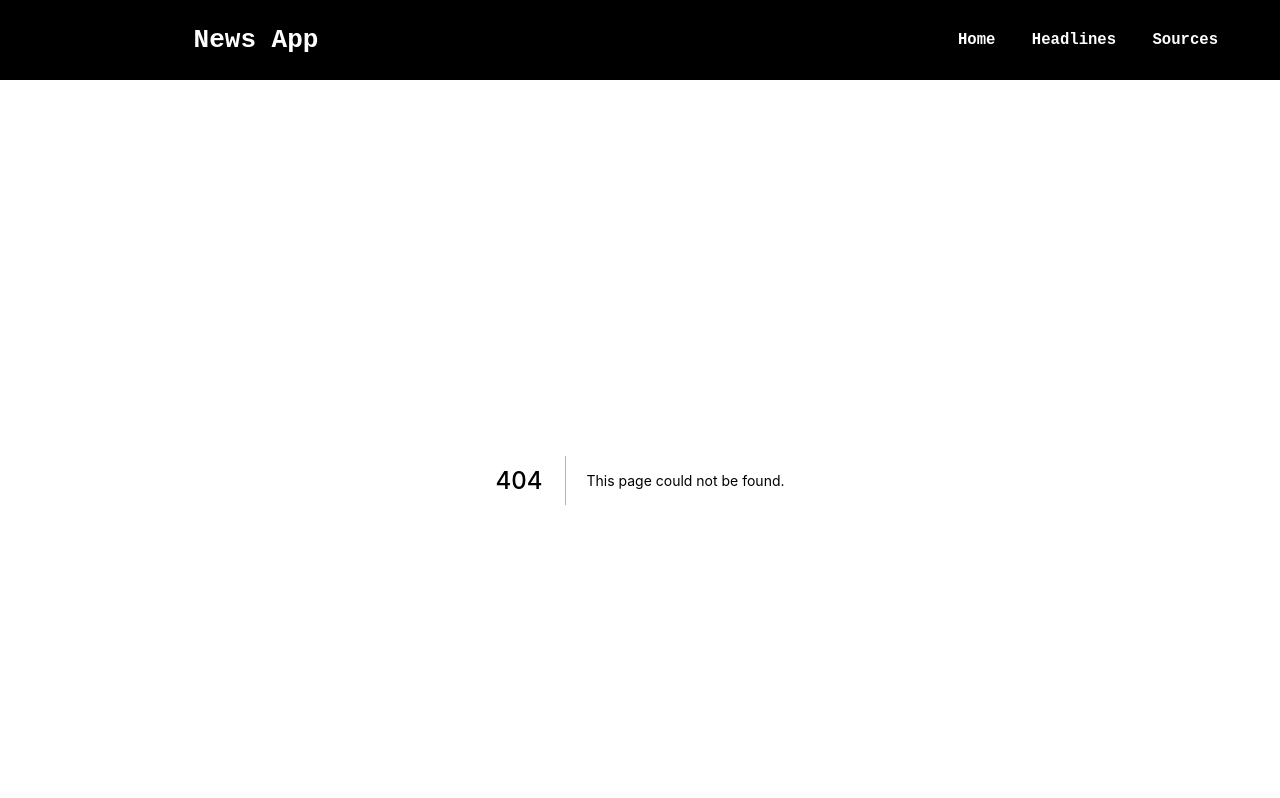
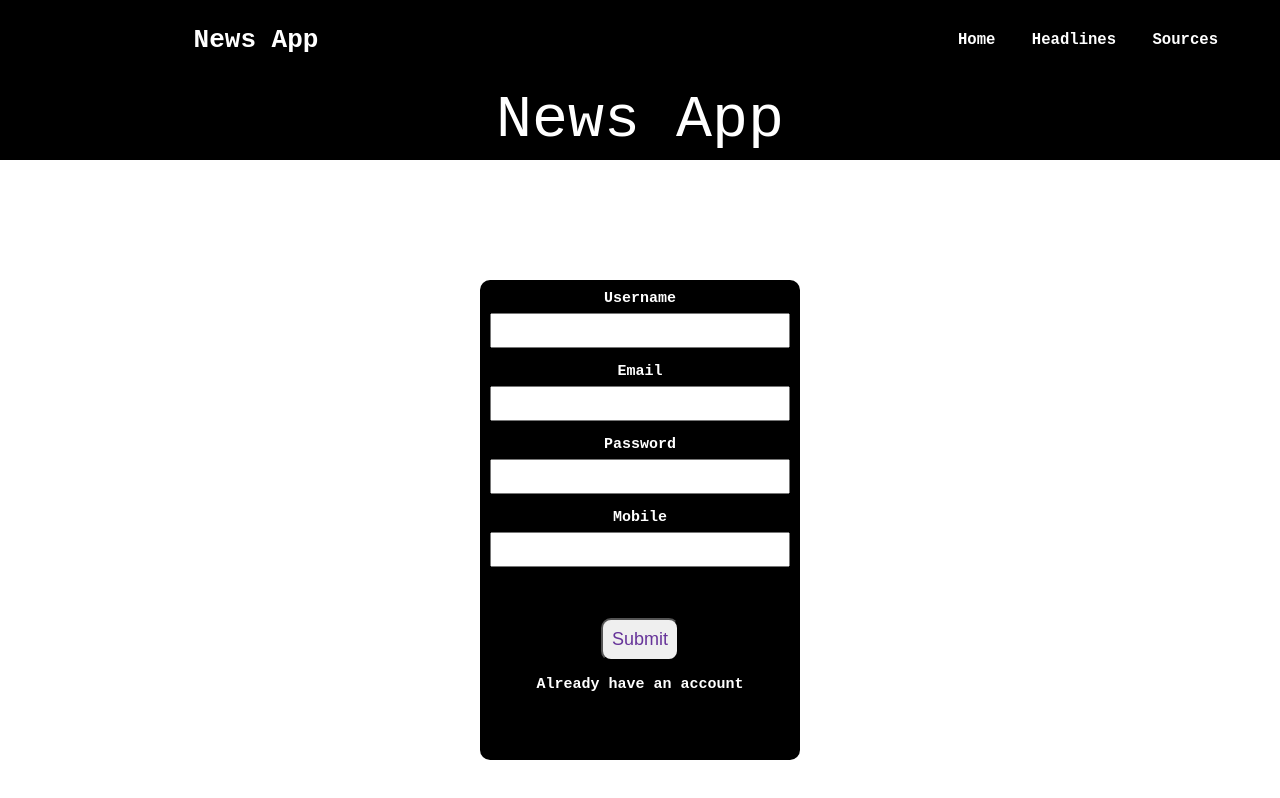
Before and after one commit to Prashant-Singh79/appnews, a Next.js app: page /signup in a window 1280 px wide. Before the commit this address had no page. Shown: the top 798 px of the page. Built offline with nearby package versions, Linux system fonts and the light colour scheme.

Commit message:
feat(PROJ-NewsApp-Headline): Add latest news headlines and style page dczs
scsd

```diff
--- a/component/Layout.js
+++ b/component/Layout.js
@@ -1,5 +1,6 @@
 import Head from "next/head"
 import Header from "./Header";
+import Signin from "./signin";
 
 function Layout({title,children}) {
   return (
@@ -8,7 +9,10 @@ function Layout({title,children}) {
       <Head>
         <title>{title}</title>
       </Head>
+
       <Header/>
+
+
       {children}
   </div>
   );
--- a/pages/headlines.js
+++ b/pages/headlines.js
@@ -1,9 +1,13 @@
 import NewsItem from "../component/NewsItem";
 import style from "../styles/Index.module.css"
+import Innerheadlines from "../component/Innerheadlines";
+
+
 
 function headlines({news}) {
   return (
   <div>
+    <Innerheadlines/>
        {news.articles.map((item)=>(
         <NewsItem key={item.id} news={item}/>
       ))}
--- a/pages/index.js
+++ b/pages/index.js
@@ -1,7 +1,7 @@
 import Head from "next/head";
 import Image from "next/image";
 import styles from "../styles/Home.module.css";
-
+import Link  from "next/link";
 
 
 export default function Home({news}) {
@@ -14,6 +14,7 @@ export default function Home({news}) {
 
      <h1>Welcomes to the news App</h1>
 
+
     </div>
   );
 }
--- /dev/null
+++ b/pages/signup.js
@@ -0,0 +1,70 @@
+import style from "../styles/Signup.module.css"
+import Link from "next/link"
+
+function signup() {
+    return (
+      <>
+       <div className={style.title}>
+         <div className={style.news}>News App</div>
+
+       </div>
+        <div className={style.signhead}>
+
+          <div className={style.signheadinner}>
+
+            <label className={style.signinput} htmlFor="username">
+              Username
+            </label>
+            <input
+              autoComplete="off"
+              className={style.signinput}
+              name="username"
+              type="text"
+              // onChange={input}
+              // value={registration.username}
+            ></input>
+            <label className={style.signinput}htmlFor="email">
+              Email
+            </label>
+            <input
+              autoComplete="off"
+              className={style.signinput}
+              name="email"
+              type="email"
+              // onChange={input}
+              // value={registration.email}
+            ></input>
+            <label className={style.signinput} htmlFor="password">
+              Password
+            </label>
+            <input
+              autoComplete="off"
+              className={style.signinput}
+              name="password"
+              type="password"
+              // onChange={input}
+              // value={registration.password}
+            ></input>
+            <label className={style.signlabel} htmlFor="phone">
+              Mobile
+            </label>
+            <input
+              className={style.signinput}
+              name="phone"
+              type="text"
+              // onChange={input}
+              // value={registration.phone}
+            ></input>
+            <button className={style.signbtn} /*onClick={submit}*/>
+              Submit
+            </button>
+            <Link href="/signin" ><a><div className={style.link}>Already have an account</div></a></Link>
+          </div>
+
+        </div>
+        </>
+
+      );
+}
+
+export default signup;
--- /dev/null
+++ b/styles/Signin.module.css
@@ -0,0 +1,58 @@
+
+.signhead{
+
+    height: 90vh;
+
+    display: flex;
+    justify-content: center;
+    align-items: center;
+
+  }
+
+
+  .signheadinner{
+
+    height: 60vh;
+    width: 25vw;
+   color: white;
+   background-color: black;
+    text-align: center;
+    padding: 10px;
+    border-radius: 10px;
+    font-weight: bold;
+    font-size: 15px;
+
+
+
+
+  }
+
+
+  .signinput{
+
+  width: 100%;
+  margin-bottom: 5%;
+  margin-top: 2%;
+  padding: .5rem;
+  font-size: medium;
+
+
+  }
+
+  .signbtn{
+
+    color:rebeccapurple;
+    margin-top: 2em;
+    padding: .5em;
+    border-radius: 10px;
+    font-size: larger;
+  }
+
+  .signlabel{
+    margin: 10px;
+    font-size: larger;
+  }
+
+  .link{
+      margin-top: 5%;
+  }
--- /dev/null
+++ b/styles/Signup.module.css
@@ -0,0 +1,77 @@
+
+.signhead{
+
+    height: 90vh;
+
+    display: flex;
+    justify-content: center;
+  align-items: center;
+
+
+  }
+
+
+  .signheadinner{
+
+    height: 60vh;
+    width: 25vw;
+   color: white;
+   background-color: black;
+    text-align: center;
+    padding: 10px;
+    border-radius: 10px;
+    font-weight: bold;
+    font-size: 15px;
+
+    font-family: monospace;
+
+
+
+  }
+
+
+  .signinput{
+
+  width: 100%;
+  margin-bottom: 5%;
+  margin-top: 2%;
+  padding: .5rem;
+
+
+  }
+
+  .signbtn{
+
+    color:rebeccapurple;
+    margin-top: 2em;
+    padding: .5em;
+    border-radius: 10px;
+    font-size: larger;
+  }
+
+  .signlabel{
+    margin: 10px;
+
+  }
+
+  .link{
+      margin-top: 5%;
+  }
+
+  .title{
+
+      background-color: black;
+      color: white;
+     text-align: center;
+      font-size: larger;
+      height: 10vh;
+      display: flex;
+      align-items: center;
+      justify-content: center;
+  }
+
+  .news{
+      font-size: 60px;
+      font-family: monospace;
+
+  }
```
Also changed, not shown: component/Innerheadlines.js (added, +24 -0 lines), pages/_app.js (+7 -0 lines), pages/signin.js (added, +43 -0 lines), styles/Innerheadlines.module.css (added, +40 -0 lines).
